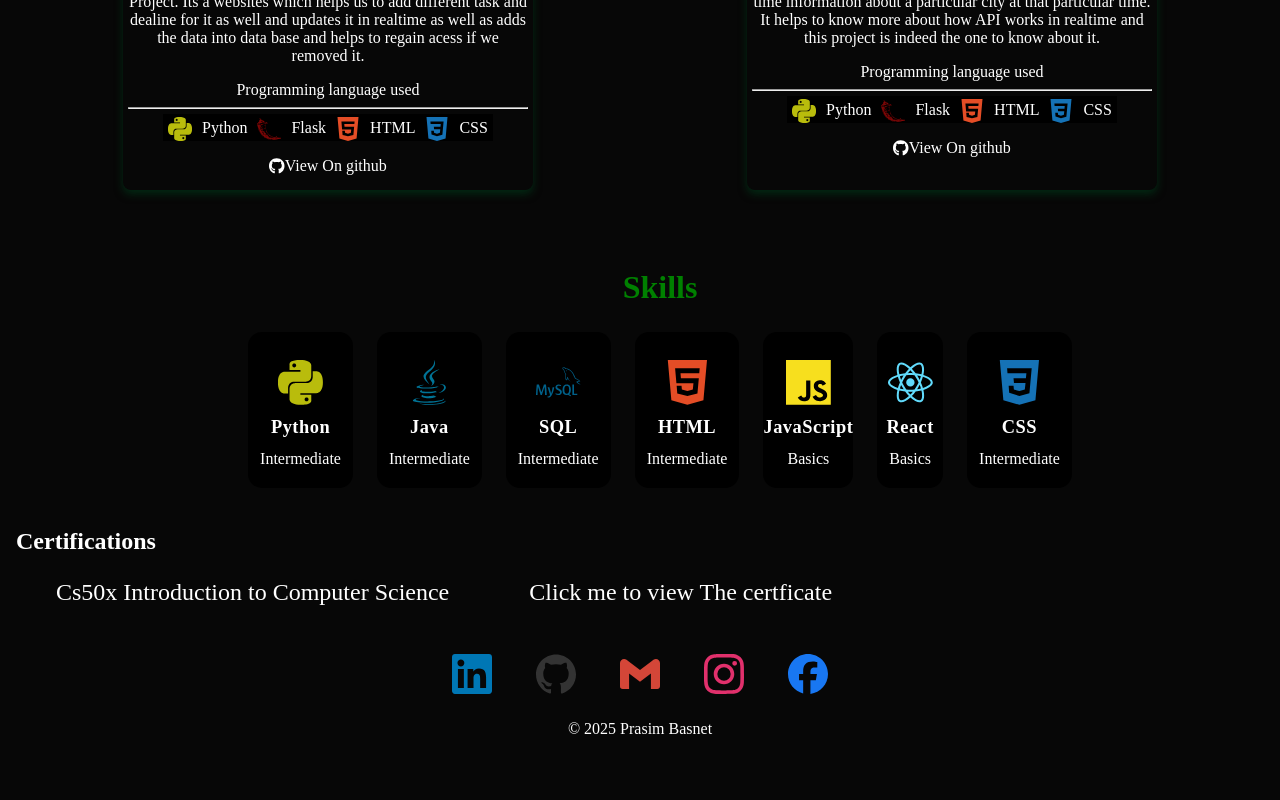
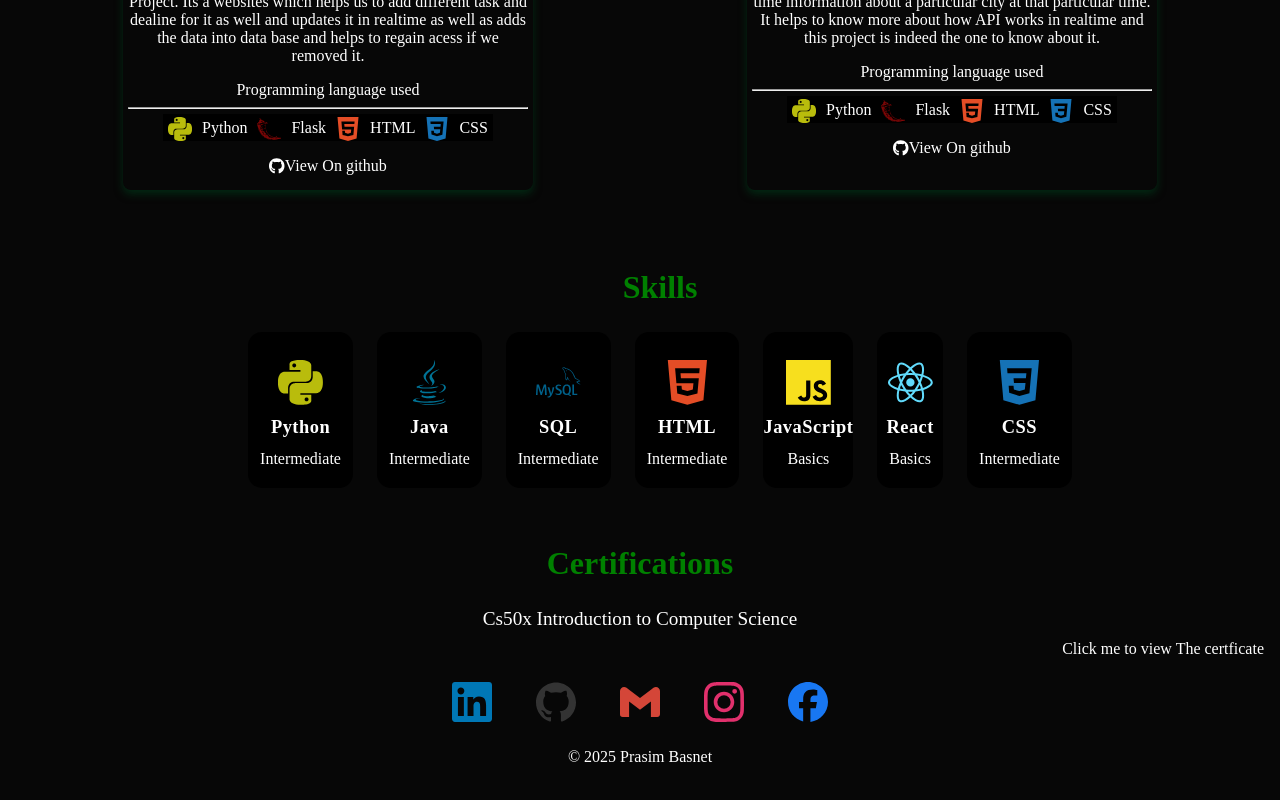
Before and after one commit to Prasiss/New-React, a React (Vite) app in the folder PersonalPortfolio/: page / in a window 1280 px wide. Shown: the part 1648-2448 px from the top of the page. Before the commit the page ends 2422 px from the top, so only its background shows below. Built offline with nearby package versions, Linux system fonts and the light colour scheme.

Commit message:
changes the css now certification link and certificate list is yet to be put

```diff
--- a/PersonalPortfolio/src/Certfcations.jsx
+++ b/PersonalPortfolio/src/Certfcations.jsx
@@ -1,12 +1,11 @@
 function Certifications() {
   return (
     <div className="certifications">
-      <h2>Certifications</h2>
-      <ul>
+      <h2 className="titleName">Certifications</h2>
+      <ul className="certification-list">
         <li>Cs50x Introduction to Computer Science</li>
-        <li className="certificate-link">Click me to view The certficate</li>
-
       </ul>
+      <a href="">Click me to view The certficate</a>
     </div>
   );
 }export default Certifications;
--- a/PersonalPortfolio/src/index.css
+++ b/PersonalPortfolio/src/index.css
@@ -310,3 +310,24 @@ ul{
   padding: 5px;
 
 }
+.certifications {
+  display: flex;
+  flex-direction: column;
+  align-items: center;
+}
+.certifications ul{
+
+  list-style: none;
+  padding: 0;
+  margin: 0;
+  font-size: 1.2rem;
+  color: white;
+}
+
+.certifications a {
+  text-decoration: none;
+  align-self: last baseline;
+  color: white;
+  margin-top: 10px;
+  font-size: 1rem;
+}
```
